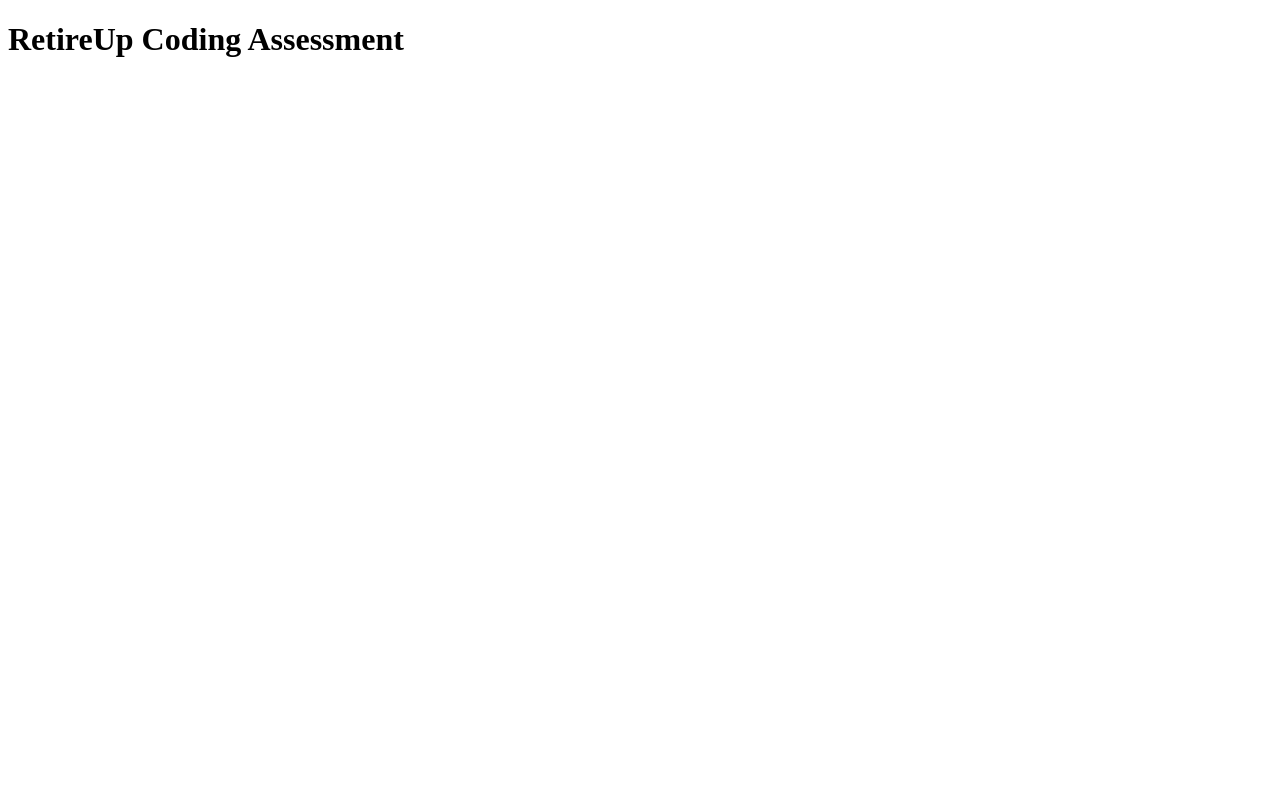
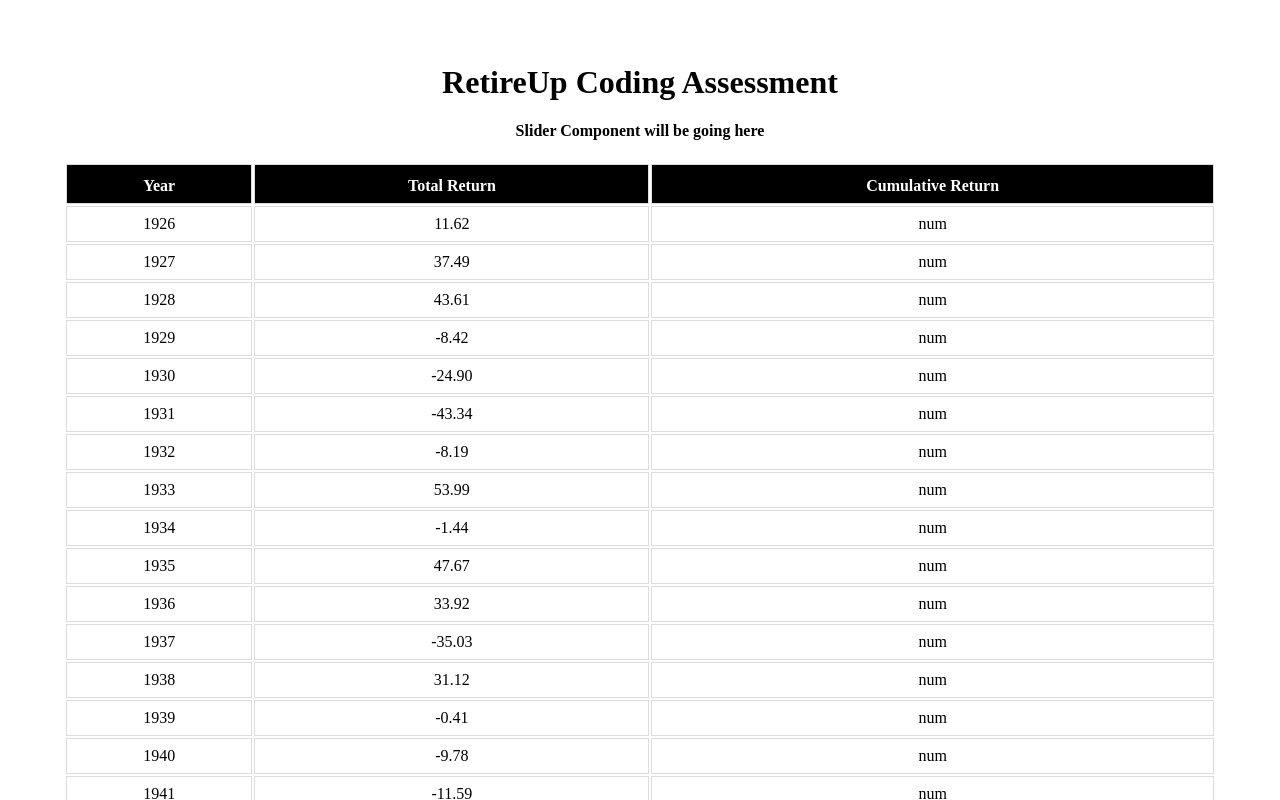
Before and after one commit to eman2017-code/retire-up-coding-assessment, a React (Create React App) app: page / in a window 1280 px wide. Shown: the top 800 px of the page. Built offline with nearby package versions, Linux system fonts and the light colour scheme.

Commit message:
created method to render total returns/years in asc order

```diff
--- a/src/assets/style.css
+++ b/src/assets/style.css
@@ -1,3 +1,12 @@
+body {
+  margin: 5%;
+}
+
+h1,
+h4 {
+  text-align: center;
+}
+
 #returns {
   text-align: center;
   width: 100%;
--- a/src/components/ListReturns.js
+++ b/src/components/ListReturns.js
@@ -13,75 +13,90 @@
     this.state = {
       records: [],
       cumulativeReturnArr: [],
+      // headerNames: ["Year", "TotalReturn", ""]
     };
   }
 
   componentDidMount() {
     // set the records in ascending order
     returns.reverse();
+
+    this.addCumulativeValues();
     this.createCumulativeKey();
-    this.addCumulativeValue();
   }
 
   // iterates through the json object and creates
   // a cumulativeKey key:value within each object
-  createCumulativeKey() {
-    returns.map(function (record) {
-      record.cumulativeKey = "";
+  createCumulativeKey = () => {
+    const cumulativeValuesArr = this.state.cumulativeReturnArr;
+
+    // // iterate through cumulativeReturnArr to grab each value
+    // for (let i = 0; i < cumulativeValuesArr.length; i++) {
+    //   // iterate through the returns array
+    //   console.log("cumulativeValuesArr[i]", cumulativeValuesArr[i]);
+    // }
+
+    returns.map((record) => {
+      record.cumulativeKey = "num";
       return record;
     });
-  }
+
+    this.setState({ records: returns });
+  };
 
   // sets the cumulative values for each record
   // in the returns array
-  addCumulativeValue() {
+  addCumulativeValues = () => {
+    // list for totalReturns
     const totalReturnArr = [];
+
+    // list for cumulative values
     const arr = [];
 
+    // convert each totalReturn into a number
     returns.forEach((el) => {
-      // convert each totalReturn into a number
       totalReturnArr.push(Number(el.totalReturn));
     });
 
     // create cumulative list of cumulative values
     totalReturnArr.reduce(function (a, b, i) {
-      return (arr[i] = a + b);
+      return (arr[i] = Math.round(a + b * 100) / 100);
     }, 0);
 
-    this.state.cumulativeReturnArr.push(arr);
-  }
+    // set cumulative returns array
+    this.setState({ cumulativeReturnArr: arr });
+    // this.state.cumulativeReturnArr.push(arr);
+  };
 
-  //   renderTableHeader() {
-  //     let header = Object.keys(this.state.records[0]);
-  //     console.log(header);
-  //     return header.map((key, i) => {
-  //       return <th key={i}>{key.toUpperCase()}</th>;
-  //     });
-  //   }
-
-  //   renderRow() {
-  //     return this.state.records.map((record, i) => {
-  //       const { year, totalReturn, cumulativeReturn } = record;
-
-  //       return (
-  //         <tr key={i}>
-  //           <td>{year}</td>
-  //           <td>{totalReturn}</td>
-  //           <td>{cumulativeReturn}</td>
-  //         </tr>
-  //       );
-  //     });
-  //   }
+  // renders elements out of records
+  renderRecordsData = () => {
+    return this.state.records.map((record, i) => {
+      const { year, totalReturn, cumulativeKey } = record;
+      return (
+        <tr key={i}>
+          <td>{year}</td>
+          <td>{totalReturn}</td>
+          <td>{cumulativeKey}</td>
+        </tr>
+      );
+    });
+  };
 
   render() {
+    // console.log("this.state in render", this.state);
     return (
       <div>
-        {/* <table id="returns">
-          <tbody>
-            <tr>{this.renderTableHeader()}</tr>
-            {this.renderRow()}
-          </tbody>
-        </table> */}
+        <h4>Slider Component will be going here</h4>
+        <table id="returns">
+          <thead>
+            <tr>
+              <th>Year</th>
+              <th>Total Return</th>
+              <th>Cumulative Return</th>
+            </tr>
+          </thead>
+          <tbody>{this.renderRecordsData()}</tbody>
+        </table>
       </div>
     );
   }
```
